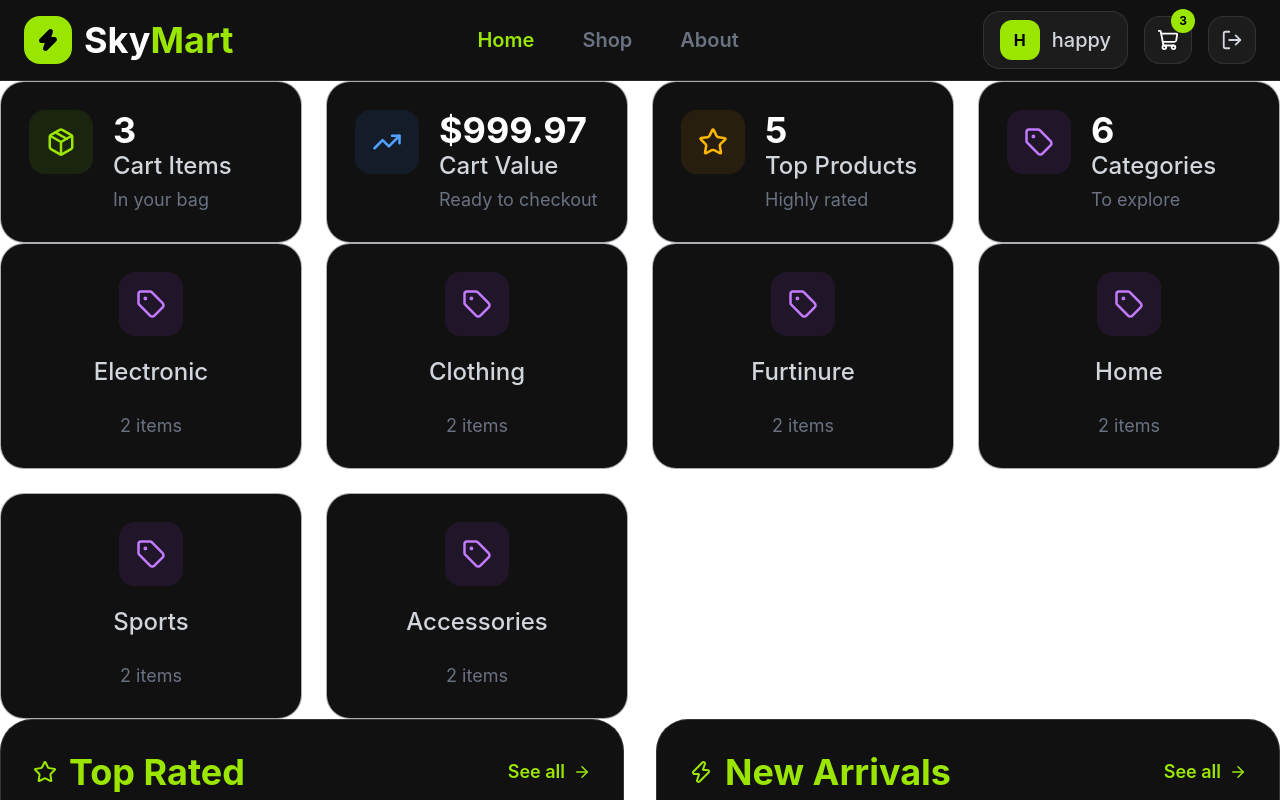
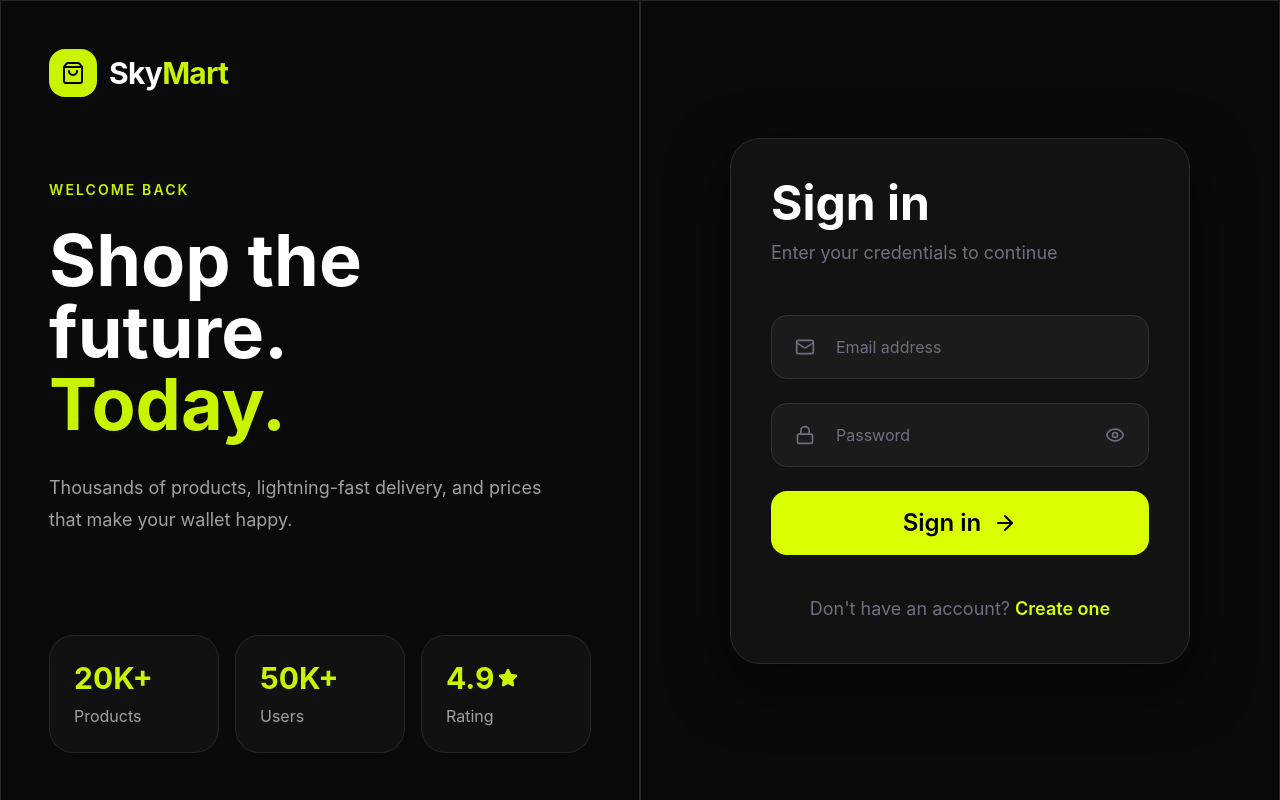
Before and after one commit to novix-vertex/SCS3-P42, a React (Vite) app: page / in a window 1280 px wide. Shown: the top 800 px of the page. Built offline with nearby package versions, Linux system fonts and the light colour scheme.

Commit message:
- Authentication Setup: Login & Register - Toast Lib added - Used context api for central user - local storage also used for persistence

```diff
--- a/package.json
+++ b/package.json
@@ -16,6 +16,8 @@
     "nanoid": "^6.0.0",
     "react": "^19.2.5",
     "react-dom": "^19.2.5",
+    "react-hook-form": "^7.83.0",
+    "react-hot-toast": "^2.6.0",
     "react-router": "^8.2.0",
     "tailwindcss": "^4.3.3"
   },
--- a/src/App.jsx
+++ b/src/App.jsx
@@ -1,28 +1,23 @@
 import Auth from "./pages/Auth"
 import { Routes, Route } from "react-router"
-import Navbar from "./components/common/Navbar"
 import Home from "./pages/Home"
 import Shop from "./pages/Shop"
 import About from "./pages/About"
-import Footer from "./components/common/Footer"
+import MainLayout from "./layouts/MainLayout"
+import ProductDetails from "./components/productDetails/ProductDetails"
 
 const App = () => {
   return (
-    <div>
-      {/* <Auth /> */}
-      <>
-        <Navbar />
+    <Routes  >
+      <Route path="/" element={<Auth />} />
 
-        <Routes>
-          <Route path="/" element={<Home />} />
-          <Route path="/shop" element={<Shop />} />
-          <Route path="/about" element={<About />} />
-          <Route path="/productDetails" element={<About />} />
-        </Routes>
-        <Footer />
-      </>
-
-    </div>
+      <Route element={<MainLayout />}>
+        <Route path="/home" element={<Home />} />
+        <Route path="/shop" element={<Shop />} />
+        <Route path="/about" element={<About />} />
+        <Route path="/product/:id" element={<ProductDetails />} />
+      </Route>
+    </Routes>
   )
 }
 
--- a/src/components/auth/LoginCard.jsx
+++ b/src/components/auth/LoginCard.jsx
@@ -1,11 +1,27 @@
-import {
-    ArrowRight,
-    Eye,
-    Lock,
-    Mail,
-} from "lucide-react";
+import { ArrowRight, Eye, Lock, Mail, } from "lucide-react";
+import { useContext } from "react";
+import { useNavigate } from "react-router";
+import { AuthContext } from "../../context/AuthContext";
+import { useForm } from "react-hook-form";
+import toast from "react-hot-toast";
 
-const LoginCard = () => {
+const LoginCard = ({ setIsLogin }) => {
+
+    const navigate = useNavigate();
+    const { loginUser } = useContext(AuthContext);
+
+    const { register, handleSubmit, formState: { errors } } = useForm();
+
+    const onSubmit = (data) => {
+        const result = loginUser(data.email, data.password);
+        if (!result.status) {
+            toast.error(result.message);
+            return;
+        }
+        toast.success(result.message);
+        navigate("/home");
+
+    }
     return (
         <div className="min-h-screen bg-[#0A0A0A] flex items-center justify-center px-4">
             <div className="w-full max-w-140 rounded-[30px] border border-[#2A2A2A] bg-[#121212] p-10 shadow-[0_20px_60px_rgba(0,0,0,0.6)]">
@@ -17,7 +33,9 @@ const LoginCard = () => {
                     Enter your credentials to continue
                 </p>
 
-                <div className="mt-12 space-y-6">
+                <form
+                    onSubmit={handleSubmit(onSubmit)}
+                    className="mt-12 space-y-6">
                     <div className="relative">
                         <Mail
                             size={20}
@@ -25,6 +43,9 @@ const LoginCard = () => {
                         />
 
                         <input
+                            {...register("email", {
+                                required: "Email is required"
+                            })}
                             type="email"
                             placeholder="Email address"
                             className="h-16 w-full rounded-2xl border border-[#323232] bg-[#1B1B1B] pl-16 pr-5 text-white placeholder:text-gray-500 outline-none transition focus:border-lime-400"
@@ -38,6 +59,9 @@ const LoginCard = () => {
                         />
 
                         <input
+                            {...register('password', {
+                                required: "Password is required"
+                            })}
                             type="password"
                             placeholder="Password"
                             className="h-16 w-full rounded-2xl border border-[#323232] bg-[#1B1B1B] pl-16 pr-16 text-white placeholder:text-gray-500 outline-none transition focus:border-lime-400"
@@ -49,7 +73,7 @@ const LoginCard = () => {
                         />
                     </div>
 
-                    <button className="group flex h-16 w-full items-center justify-center gap-3 rounded-2xl bg-[#D9FF00] text-2xl font-semibold text-black transition-all hover:scale-[1.01] hover:shadow-[0_0_25px_rgba(217,255,0,0.4)]">
+                    <button type="submit" className="group flex h-16 w-full items-center justify-center gap-3 rounded-2xl bg-[#D9FF00] text-2xl font-semibold text-black transition-all hover:scale-[1.01] hover:shadow-[0_0_25px_rgba(217,255,0,0.4)]">
                         Sign in
 
                         <ArrowRight
@@ -57,11 +81,11 @@ const LoginCard = () => {
                             className="transition-transform group-hover:translate-x-1"
                         />
                     </button>
-                </div>
+                </form>
 
                 <p className="mt-10 text-center text-lg text-gray-500">
                     Don't have an account?{" "}
-                    <span className="cursor-pointer font-semibold text-[#D9FF00] hover:underline">
+                    <span onClick={() => setIsLogin(false)} className="cursor-pointer font-semibold text-[#D9FF00] hover:underline">
                         Create one
                     </span>
                 </p>
--- a/src/components/auth/RegisterCard.jsx
+++ b/src/components/auth/RegisterCard.jsx
@@ -1,12 +1,29 @@
-import {
-  ArrowRight,
-  Eye,
-  Lock,
-  Mail,
-  User
-} from "lucide-react";
+import { ArrowRight, Eye, Lock, Mail, User } from "lucide-react";
+import { useContext } from "react";
+import { useForm } from "react-hook-form";
+import toast from "react-hot-toast";
+import { AuthContext } from "../../context/AuthContext";
 
-const RegisterCard = () => {
+const RegisterCard = ({ setIsLogin }) => {
+
+  const { registerUser } = useContext(AuthContext);
+  const { register, handleSubmit, formState: { errors }, watch } = useForm();
+  const password = watch("password");
+
+  const onSubmit = (data) => {
+    const result = registerUser({
+      name: data.name.trim(),
+      email: data.email.trim(),
+      password: data.password.trim(),
+    });
+    if (!result.status) {
+      toast.error(result.message);
+      return;
+    }
+    toast.success(result.message);
+    setIsLogin(true);
+  }
+
   return (
     <div className="min-h-screen bg-[#0A0A0A] flex flex-col items-center justify-center">
 
@@ -20,7 +37,9 @@ const RegisterCard = () => {
           Join SkyMart and start shopping
         </p>
 
-        <div className="mt-12 space-y-5">
+        <form
+          onSubmit={handleSubmit(onSubmit)}
+          className="mt-12 space-y-5">
 
           <div className="relative">
             <User
@@ -29,6 +48,9 @@ const RegisterCard = () => {
             />
 
             <input
+              {...register("name", {
+                required: "Name is required"
+              })}
               type="text"
               placeholder="Full name"
               className="h-16 w-full rounded-2xl border border-[#333333] bg-[#1C1C1C] pl-16 pr-5 text-white placeholder:text-gray-500 outline-none transition focus:border-[#D9FF00]"
@@ -42,6 +64,9 @@ const RegisterCard = () => {
             />
 
             <input
+              {...register("email", {
+                required: "Email is required"
+              })}
               type="email"
               placeholder="Email address"
               className="h-16 w-full rounded-2xl border border-[#333333] bg-[#1C1C1C] pl-16 pr-5 text-white placeholder:text-gray-500 outline-none transition focus:border-[#D9FF00]"
@@ -55,6 +80,9 @@ const RegisterCard = () => {
             />
 
             <input
+              {...register("password", {
+                required: "Password is required"
+              })}
               type="password"
               placeholder="Password (min 6 chars)"
               className="h-16 w-full rounded-2xl border border-[#333333] bg-[#1C1C1C] pl-16 pr-16 text-white placeholder:text-gray-500 outline-none transition focus:border-[#D9FF00]"
@@ -73,13 +101,17 @@ const RegisterCard = () => {
             />
 
             <input
+              {...register("confirmPassword", {
+                required: "Confirm password is required",
+                validate: (value) => value === password.trim() || "Passwords do not match"
+              })}
               type="password"
               placeholder="Confirm password"
               className="h-16 w-full rounded-2xl border border-[#333333] bg-[#1C1C1C] pl-16 pr-5 text-white placeholder:text-gray-500 outline-none transition focus:border-[#D9FF00]"
             />
           </div>
 
-          <button className="group mt-2 flex h-16 w-full items-center justify-center gap-3 rounded-2xl bg-[#D9FF00] text-2xl font-semibold text-black transition-all duration-300 hover:scale-[1.01] hover:shadow-[0_0_30px_rgba(217,255,0,0.4)]">
+          <button type="submit" className="group mt-2 flex h-16 w-full items-center justify-center gap-3 rounded-2xl bg-[#D9FF00] text-2xl font-semibold text-black transition-all duration-300 hover:scale-[1.01] hover:shadow-[0_0_30px_rgba(217,255,0,0.4)]">
             Create Account
 
             <ArrowRight
@@ -87,11 +119,11 @@ const RegisterCard = () => {
               className="transition-transform duration-300 group-hover:translate-x-1"
             />
           </button>
-        </div>
+        </form>
 
         <p className="mt-10 text-center text-lg text-gray-500">
           Already have an account?{" "}
-          <span className="cursor-pointer font-semibold text-[#D9FF00] hover:underline">
+          <span onClick={() => setIsLogin(true)} className="cursor-pointer font-semibold text-[#D9FF00] hover:underline">
             Sign in
           </span>
         </p>
--- /dev/null
+++ b/src/components/common/AuthInfoPage.jsx
@@ -0,0 +1,54 @@
+import Logo from "../Logo"
+import StatCard from "./StatCard"
+
+const AuthInfoPage = () => {
+    const statistics = [
+        {
+            id: 1,
+            value: "20K+",
+            label: "Products",
+        },
+        {
+            id: 2,
+            value: "50K+",
+            label: "Users",
+        },
+        {
+            id: 3,
+            value: "4.9",
+            label: "Rating",
+            rating: true,
+        },
+    ];
+    return (
+        <>
+            <Logo />
+            <div className="max-w-xl">
+                <p className="mb-6 text-sm font-semibold uppercase text-[#C8F400] tracking-[0.15em]">
+                    Welcome Back
+                </p>
+                <h1 className="text-5xl font-bold md:text-6xl lg:text-7xl">Shop the future.
+                    <br />
+                    <span className="text-[#C8F400]">
+                        Today.
+                    </span>
+                </h1>
+                <p className="mt-8 max-w-lg text-lg text-neutral-400 leading-8 mb-4">
+                    Thousands of products, lightning-fast delivery,
+                    and prices that make your wallet happy.
+                </p>
+            </div>
+            <div className="grid grid-cols-3 gap-4">
+                {statistics.map((item) => {
+                    return <StatCard
+                        key={item.id}
+                        value={item.value}
+                        label={item.label}
+                        rating={item.rating} />
+                })}
+            </div>
+        </>
+    )
+}
+
+export default AuthInfoPage
--- /dev/null
+++ b/src/context/AuthContext.jsx
@@ -0,0 +1,82 @@
+import { createContext, useEffect, useState } from "react";
+import { getCurrentUser, getUsers, removeCurrentUser, saveCurrentUser, saveUsers } from "../helpers/storage";
+import { nanoid } from "nanoid";
+
+export const AuthContext = createContext();
+
+const AuthProvider = ({ children }) => {
+
+    //With the help of this I'm checking the current user
+    const [currentUser, setCurrentUser] = useState(null);
+    useEffect(() => {
+        const user = getCurrentUser();
+        if (user) {
+            setCurrentUser(user);
+        }
+
+    }, []);
+
+
+    // in this code i am first checking if email of the user exist or not and then create new user no existed user with the email id
+    const registerUser = (user) => {
+        const users = getUsers();
+        const existedUser = users.some((usr) => usr.email.toLowerCase() === user.email.trim().toLowerCase());
+
+        if (existedUser) {
+            return {
+                status: false,
+                message: "User already exists"
+            }
+        }
+
+        const newUser = {
+            id: nanoid(),
+            name: user.name.trim(),
+            email: user.email.trim().toLowerCase(),
+            password: user.password,
+        }
+        users.push(newUser);
+        saveUsers(users);
+
+        return {
+            status: true,
+            message: "User registered successfully"
+        }
+
+    }
+
+
+    //if user email existed in the local storage then login
+    const loginUser = (email, password) => {
+        const users = getUsers();
+        const existedUser = users.find((user) => user.email.toLowerCase() === email.trim().toLowerCase() && user.password === password.trim());
+        if (!existedUser) {
+            return {
+                status: false,
+                message: "Invalid email or password"
+            }
+        }
+
+        const loggedInUser = { ...existedUser };
+        saveCurrentUser(loggedInUser);
+        setCurrentUser(loggedInUser);
+
+        return {
+            status: true,
+            message: "Login Successfully"
+        }
+    }
+
+    const logoutUser = () => {
+        removeCurrentUser();
+        setCurrentUser(null);
+    };
+
+    const isAuthenticated = !!currentUser;
+
+    return <AuthContext.Provider value={{ registerUser, loginUser, logoutUser, currentUser, isAuthenticated }}>
+        {children}
+    </AuthContext.Provider>
+}
+
+export default AuthProvider;
--- /dev/null
+++ b/src/helpers/storage.js
@@ -0,0 +1,22 @@
+const USERS_KEY = "users";
+const CURRENT_USER_KEY = "currentUser";
+
+export const getUsers = () => {
+    return JSON.parse(localStorage.getItem(USERS_KEY)) || [];
+};
+
+export const saveUsers = (users) => {
+    localStorage.setItem(USERS_KEY, JSON.stringify(users));
+};
+
+export const getCurrentUser = () => {
+    return JSON.parse(localStorage.getItem(CURRENT_USER_KEY));
+};
+
+export const saveCurrentUser = (user) => {
+    localStorage.setItem(CURRENT_USER_KEY, JSON.stringify(user));
+};
+
+export const removeCurrentUser = () => {
+    localStorage.removeItem(CURRENT_USER_KEY);
+};
--- a/src/main.jsx
+++ b/src/main.jsx
@@ -2,9 +2,14 @@ import { createRoot } from 'react-dom/client'
 import './index.css'
 import App from './App.jsx'
 import { BrowserRouter } from 'react-router'
+import AuthProvider from './context/AuthContext.jsx'
+import { Toaster } from 'react-hot-toast'
 
 createRoot(document.getElementById('root')).render(
   <BrowserRouter>
-    <App />
+    <AuthProvider>
+      <Toaster />
+      <App />
+    </AuthProvider>
   </BrowserRouter>
 )
--- a/src/pages/Auth.jsx
+++ b/src/pages/Auth.jsx
@@ -1,62 +1,22 @@
-import Logo from "../components/Logo"
-import StatCard from "../components/common/StatCard";
+import { useState } from "react";
 import LoginCard from "../components/auth/LoginCard";
 import RegisterCard from "../components/auth/RegisterCard";
+import AuthInfoPage from "../components/common/AuthInfoPage";
 
 const Auth = () => {
-    const statistics = [
-        {
-            id: 1,
-            value: "20K+",
-            label: "Products",
-        },
-        {
-            id: 2,
-            value: "50K+",
-            label: "Users",
-        },
-        {
-            id: 3,
-            value: "4.9",
-            label: "Rating",
-            rating: true,
-        },
-    ];
+    const [isLogin, setIsLogin] = useState(true);
     return (
-        <main className="min-h-screen bg-neutral-950 text-white">
+        <div className="min-h-screen bg-neutral-950 text-white">
             <div className="grid min-h-screen lg:grid-cols-2">
                 <section className="section-left border border-neutral-800 flex flex-col justify-between p-8 lg:p-12">
-                    <Logo />
-                    <div className="max-w-xl">
-                        <p className="mb-6 text-sm font-semibold uppercase text-[#C8F400] tracking-[0.15em]">
-                            Welcome Back
-                        </p>
-                        <h1 className="text-5xl font-bold md:text-6xl lg:text-7xl">Shop the future.
-                            <br />
-                            <span className="text-[#C8F400]">
-                                Today.
-                            </span>
-                        </h1>
-                        <p className="mt-8 max-w-lg text-lg text-neutral-400 leading-8 mb-4">
-                            Thousands of products, lightning-fast delivery,
-                            and prices that make your wallet happy.
-                        </p>
-                    </div>
-                    <div className="grid grid-cols-3 gap-4">
-                        {statistics.map((item) => {
-                            return <StatCard
-                                key={item.id}
-                                value={item.value}
-                                label={item.label}
-                                rating={item.rating} />
-                        })}
-                    </div>
+                    <AuthInfoPage />
                 </section>
                 <section className=" section-right border border-neutral-800 flex items-center justify-center">
-                    <RegisterCard />
+                    {isLogin ? (<LoginCard setIsLogin={setIsLogin} />) : (<RegisterCard setIsLogin={setIsLogin} />)}
+
                 </section>
             </div>
-        </main>
+        </div>
     )
 }
 
```
Also changed, not shown: src/layouts/MainLayout.jsx (+11 -1 lines), 1 other file (tests, documents, lock files or other folders).
